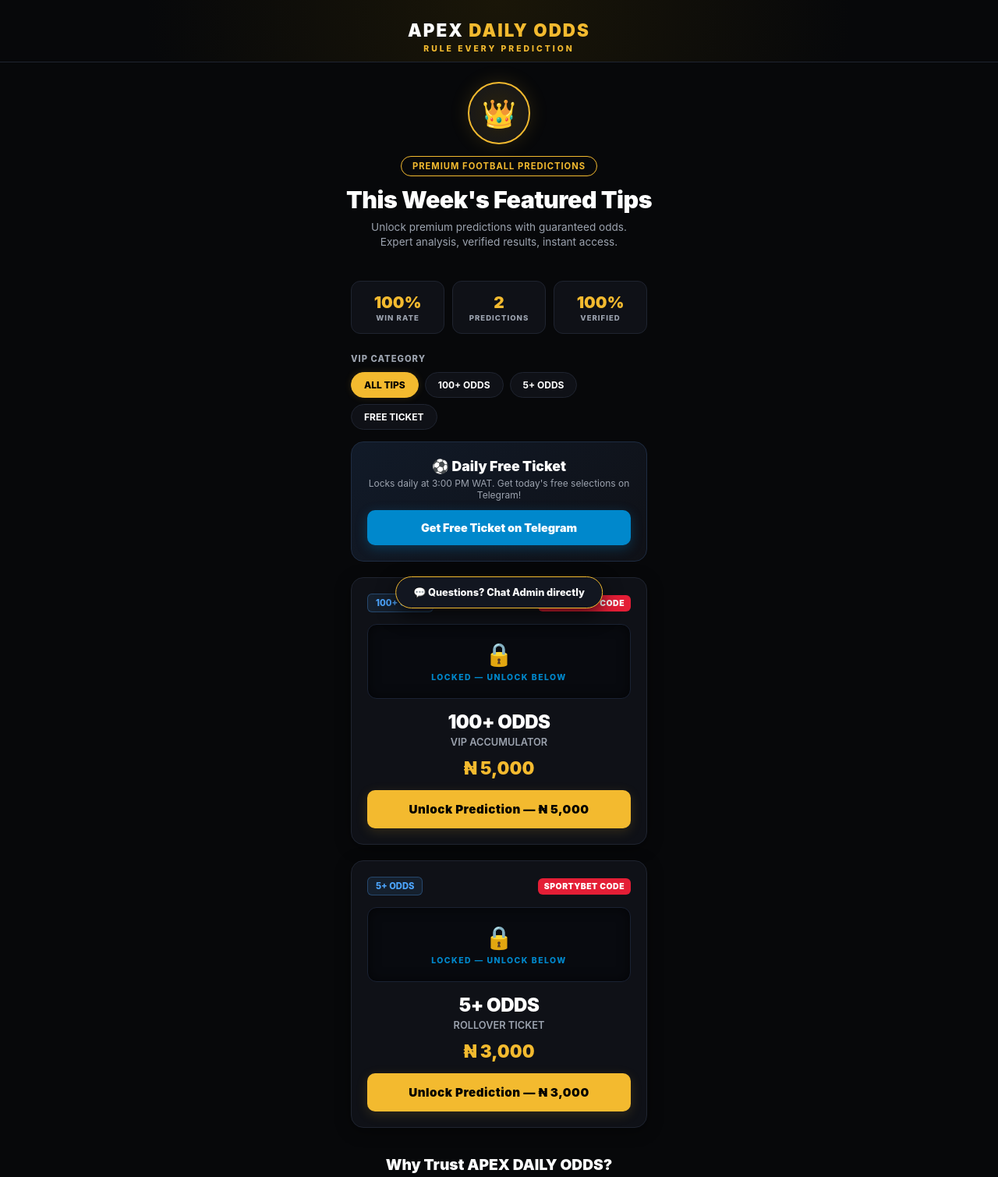
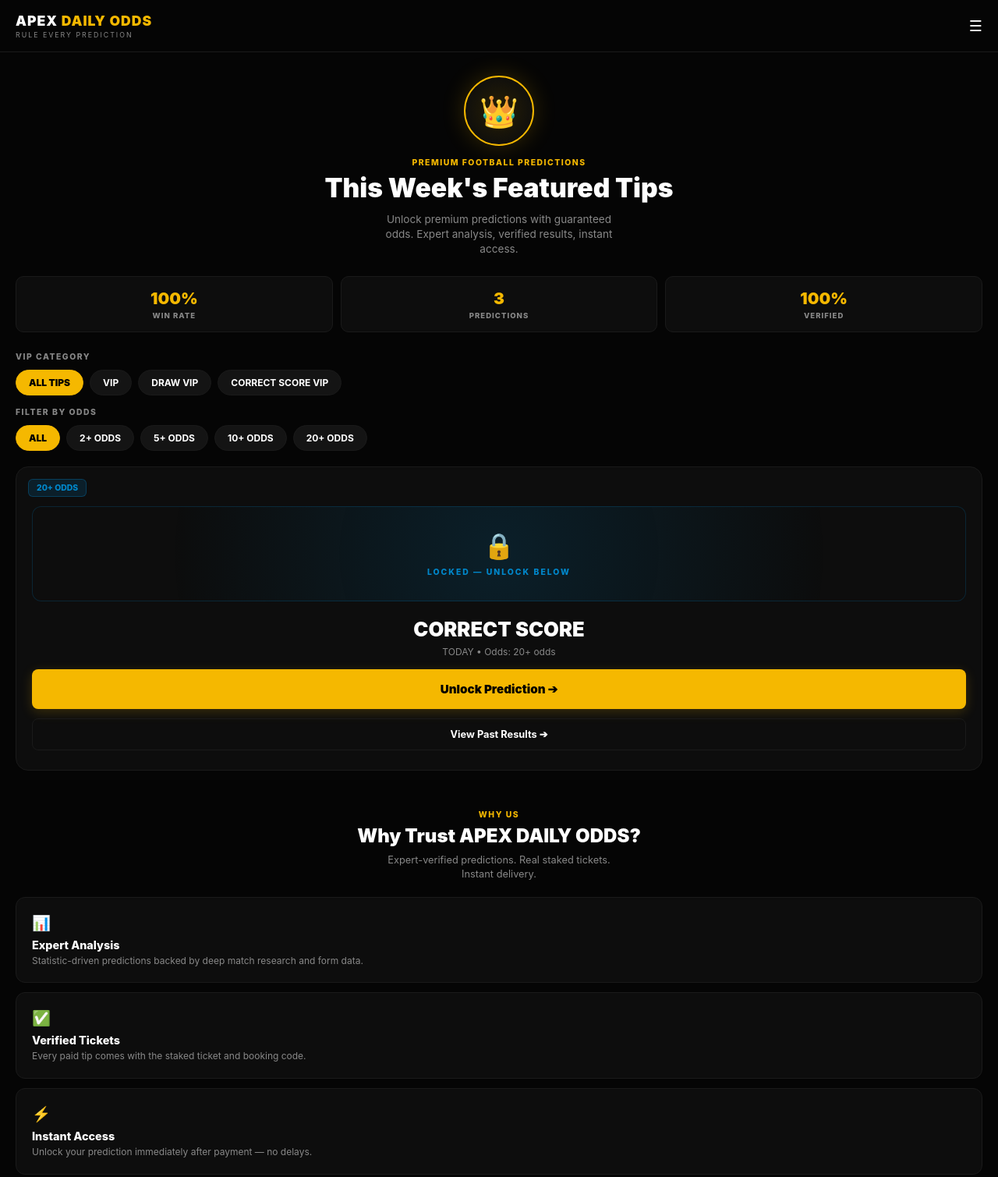
Before and after one commit to eehoida4-cell/apex-daily-odds-server, a website: page index.html in a window 1280 px wide. Shown: the top 1509 px of the page at 78% size. Drawn offline with Linux system fonts and the light colour scheme.

Commit message:
Update index.html

```diff
--- a/index.html
+++ b/index.html
@@ -6,294 +6,187 @@
   <title>Apex Daily Odds — Rule Every Prediction</title>
   <style>
     :root {
-      --bg-dark: #07080a;
-      --card-bg: #0f1117;
-      --accent-gold: #f3ba2f;
-      --gold-glow: rgba(243, 186, 47, 0.15);
-      --text-main: #ffffff;
-      --text-sub: #9ca3af;
-      --border-color: #1f2430;
-      --sporty-red: #e41e36;
+      --bg-color: #050505;
+      --card-bg: #0d0d0d;
+      --accent-gold: #f5b800;
+      --gold-glow: rgba(245, 184, 0, 0.2);
+      --text-white: #ffffff;
+      --text-muted: #888888;
+      --border-dark: #1a1a1a;
+      --pill-bg: #141414;
       --lock-blue: #0088cc;
     }
 
-    * { box-sizing: border-box; margin: 0; padding: 0; font-family: -apple-system, BlinkMacSystemFont, "Segoe UI", Roboto, Helvetica, Arial, sans-serif; }
-    body { background-color: var(--bg-dark); color: var(--text-main); padding-bottom: 90px; -webkit-font-smoothing: antialiased; }
+    * { box-sizing: border-box; margin: 0; padding: 0; font-family: -apple-system, BlinkMacSystemFont, "Segoe UI", Roboto, sans-serif; }
+    body { background-color: var(--bg-color); color: var(--text-white); padding-bottom: 80px; }
 
-    /* Header & Branding */
-    header { text-align: center; padding: 25px 20px 10px 20px; border-bottom: 1px solid var(--border-color); background: radial-gradient(circle at top, #1a1608 0%, var(--bg-dark) 70%); }
-    .logo { font-size: 1.4rem; font-weight: 900; letter-spacing: 2px; color: #fff; text-transform: uppercase; }
-    .logo span { color: var(--accent-gold); }
-    .motto { font-size: 0.65rem; color: var(--accent-gold); letter-spacing: 3px; font-weight: 800; text-transform: uppercase; margin-top: 4px; }
+    /* Top Nav Bar */
+    nav { display: flex; justify-content: space-between; align-items: center; padding: 16px 20px; border-bottom: 1px solid var(--border-dark); }
+    .brand-title { font-size: 1.1rem; font-weight: 900; letter-spacing: 1px; text-transform: uppercase; }
+    .brand-title span { color: var(--accent-gold); }
+    .brand-motto { font-size: 0.55rem; color: var(--text-muted); letter-spacing: 2px; text-transform: uppercase; margin-top: 2px; }
+    .menu-icon { font-size: 1.2rem; cursor: pointer; color: var(--text-white); }
 
-    /* Central Crest Emblem */
-    .crest-container { text-align: center; margin: 25px 0 15px 0; }
-    .crest-icon { width: 80px; height: 80px; background: radial-gradient(circle, #2a220c 0%, #12141c 100%); border: 2px solid var(--accent-gold); border-radius: 50%; display: inline-flex; align-items: center; justify-content: center; font-size: 2.2rem; box-shadow: 0 0 25px var(--gold-glow); }
+    /* Central Gold Crest */
+    .crest-wrapper { text-align: center; margin: 30px 0 15px 0; }
+    .crest-circle { width: 90px; height: 90px; border-radius: 50%; border: 2px solid var(--accent-gold); display: inline-flex; align-items: center; justify-content: center; font-size: 2.5rem; background: radial-gradient(circle, rgba(245,184,0,0.15) 0%, rgba(13,13,13,1) 80%); box-shadow: 0 0 30px var(--gold-glow); }
 
-    /* Hero Section */
-    .hero { text-align: center; padding: 0 20px 20px 20px; }
-    .badge-pill { display: inline-block; border: 1px solid var(--accent-gold); color: var(--accent-gold); font-size: 0.7rem; padding: 5px 14px; border-radius: 20px; margin-bottom: 12px; font-weight: 700; letter-spacing: 1px; }
-    .hero h1 { font-size: 1.9rem; font-weight: 900; margin-bottom: 8px; letter-spacing: -0.5px; }
-    .hero p { color: var(--text-sub); font-size: 0.85rem; max-width: 360px; margin: 0 auto; line-height: 1.4; }
+    /* Hero Headline */
+    .hero { text-align: center; padding: 0 20px; }
+    .hero-tag { font-size: 0.65rem; color: var(--accent-gold); font-weight: 800; letter-spacing: 1.5px; text-transform: uppercase; margin-bottom: 8px; }
+    .hero-title { font-size: 2.1rem; font-weight: 900; line-height: 1.1; margin-bottom: 12px; }
+    .hero-sub { font-size: 0.85rem; color: var(--text-muted); line-height: 1.4; max-width: 320px; margin: 0 auto; }
 
-    /* Metrics Grid */
-    .metrics-grid { display: grid; grid-template-columns: repeat(3, 1fr); gap: 10px; max-width: 420px; margin: 20px auto; padding: 0 20px; }
-    .metric-card { background: var(--card-bg); border: 1px solid var(--border-color); border-radius: 12px; padding: 14px 5px; text-align: center; }
-    .metric-card h3 { color: var(--accent-gold); font-size: 1.3rem; font-weight: 900; margin-bottom: 2px; }
-    .metric-card p { font-size: 0.6rem; color: var(--text-sub); font-weight: 800; letter-spacing: 1px; }
+    /* Win Stats Grid */
+    .stats-grid { display: grid; grid-template-columns: repeat(3, 1fr); gap: 10px; padding: 0 20px; margin: 25px 0; }
+    .stat-card { background: var(--card-bg); border: 1px solid var(--border-dark); border-radius: 10px; padding: 15px 5px; text-align: center; }
+    .stat-num { font-size: 1.3rem; font-weight: 900; color: var(--accent-gold); }
+    .stat-label { font-size: 0.6rem; color: var(--text-muted); font-weight: 800; letter-spacing: 1px; margin-top: 4px; }
 
-    /* Filter Pills */
-    .filters-section { max-width: 420px; margin: 25px auto 15px auto; padding: 0 20px; }
-    .filter-label { font-size: 0.7rem; color: var(--text-sub); font-weight: 800; letter-spacing: 1px; margin-bottom: 10px; }
-    .pills-group { display: flex; flex-wrap: wrap; gap: 8px; margin-bottom: 15px; }
-    .pill-btn { background: var(--card-bg); border: 1px solid var(--border-color); color: var(--text-main); padding: 8px 16px; border-radius: 20px; font-size: 0.75rem; font-weight: 700; cursor: pointer; transition: all 0.2s; }
-    .pill-btn.active { background: var(--accent-gold); color: #000; border-color: var(--accent-gold); font-weight: 800; box-shadow: 0 0 10px var(--gold-glow); }
+    /* Category & Odds Filters */
+    .filter-group { padding: 0 20px; margin-bottom: 20px; }
+    .filter-heading { font-size: 0.65rem; color: var(--text-muted); font-weight: 800; letter-spacing: 1.5px; margin-bottom: 10px; text-transform: uppercase; }
+    .pills-row { display: flex; flex-wrap: wrap; gap: 8px; margin-bottom: 15px; }
+    .pill { background: var(--pill-bg); border: 1px solid var(--border-dark); color: var(--text-white); padding: 8px 16px; border-radius: 20px; font-size: 0.75rem; font-weight: 700; cursor: pointer; }
+    .pill.active { background: var(--accent-gold); color: #000; border-color: var(--accent-gold); font-weight: 900; }
 
-    /* Ticket Container & Cards */
-    .tickets-container { max-width: 420px; margin: 0 auto; padding: 0 20px; }
+    /* Main Lock Card */
+    .feed-container { padding: 0 20px; }
+    .lock-card { background: var(--card-bg); border: 1px solid var(--border-dark); border-radius: 16px; padding: 25px 20px; text-align: center; position: relative; margin-bottom: 30px; }
+    .badge-odds { position: absolute; top: 15px; left: 15px; background: rgba(0, 136, 204, 0.15); color: #0088cc; border: 1px solid rgba(0, 136, 204, 0.3); font-size: 0.65rem; padding: 4px 10px; border-radius: 6px; font-weight: 800; }
 
-    .ticket-card { background: var(--card-bg); border: 1px solid var(--border-color); border-radius: 16px; padding: 20px; margin-bottom: 20px; text-align: center; position: relative; box-shadow: 0 4px 20px rgba(0,0,0,0.4); }
-    .card-badge-row { display: flex; justify-content: space-between; align-items: center; margin-bottom: 15px; }
-    .odds-tag { background: rgba(77, 166, 255, 0.1); color: #4da6ff; border: 1px solid rgba(77, 166, 255, 0.3); font-size: 0.7rem; padding: 4px 10px; border-radius: 6px; font-weight: 800; }
-    .bookie-tag { background: var(--sporty-red); color: #fff; font-size: 0.65rem; padding: 4px 8px; border-radius: 6px; font-weight: 900; letter-spacing: 0.5px; }
+    .glow-lock-box { background: radial-gradient(circle, rgba(0,136,204,0.15) 0%, rgba(5,5,5,0) 70%); border: 1px solid rgba(0, 136, 204, 0.2); border-radius: 12px; padding: 30px 20px; margin: 25px 0 20px 0; }
+    .glow-lock-icon { font-size: 2rem; margin-bottom: 8px; }
+    .glow-lock-text { font-size: 0.65rem; color: var(--lock-blue); letter-spacing: 2px; font-weight: 800; }
 
-    .lock-box { background: #080a0f; border: 1px solid #1a2233; border-radius: 12px; padding: 20px; margin-bottom: 15px; box-shadow: inset 0 0 15px rgba(0,0,0,0.6); }
-    .lock-icon { font-size: 1.8rem; margin-bottom: 6px; }
-    .lock-text { font-size: 0.65rem; color: var(--lock-blue); letter-spacing: 1.5px; font-weight: 800; text-transform: uppercase; }
+    .card-title { font-size: 1.6rem; font-weight: 900; margin-bottom: 6px; }
+    .card-date { font-size: 0.75rem; color: var(--text-muted); margin-bottom: 15px; }
 
-    .ticket-title { font-size: 1.5rem; font-weight: 900; margin-bottom: 4px; letter-spacing: -0.5px; }
-    .ticket-sub { color: var(--text-sub); font-size: 0.8rem; margin-bottom: 12px; font-weight: 600; }
-    .ticket-price { font-size: 1.4rem; font-weight: 900; color: var(--accent-gold); margin-bottom: 15px; }
+    .btn-unlock { width: 100%; background: var(--accent-gold); color: #000; font-weight: 900; border: none; padding: 16px; border-radius: 8px; font-size: 0.95rem; cursor: pointer; text-decoration: none; display: block; margin-bottom: 12px; box-shadow: 0 4px 15px var(--gold-glow); }
+    .btn-past { width: 100%; background: transparent; border: 1px solid var(--border-dark); color: var(--text-white); font-weight: 700; padding: 12px; border-radius: 8px; font-size: 0.8rem; cursor: pointer; text-decoration: none; display: block; }
 
-    .btn-unlock { width: 100%; background: var(--accent-gold); color: #000; font-weight: 900; border: none; padding: 15px; border-radius: 10px; font-size: 0.95rem; cursor: pointer; letter-spacing: 0.5px; box-shadow: 0 4px 15px var(--gold-glow); }
-    .btn-unlock:active { transform: scale(0.98); }
+    /* Why Trust ONELORD Style */
+    .why-trust { padding: 20px; text-align: center; }
+    .why-tag { font-size: 0.65rem; color: var(--accent-gold); font-weight: 800; letter-spacing: 1.5px; margin-bottom: 6px; }
+    .why-title { font-size: 1.5rem; font-weight: 900; margin-bottom: 8px; }
+    .why-sub { font-size: 0.8rem; color: var(--text-muted); max-width: 300px; margin: 0 auto 20px auto; line-height: 1.4; }
 
-    /* Free Ticket Card */
-    .free-card { background: linear-gradient(135deg, #111a28, #0f1117); border: 1px solid #1e2c42; border-radius: 16px; padding: 20px; text-align: center; margin-bottom: 20px; }
-    .btn-free { width: 100%; background: #0088cc; color: #fff; font-weight: 900; border: none; padding: 14px; border-radius: 10px; font-size: 0.9rem; cursor: pointer; text-decoration: none; display: inline-block; margin-top: 12px; box-shadow: 0 4px 15px rgba(0, 136, 204, 0.3); }
+    .feature-card { background: var(--card-bg); border: 1px solid var(--border-dark); border-radius: 12px; padding: 20px; text-align: left; margin-bottom: 12px; }
+    .feature-icon { font-size: 1.2rem; color: var(--accent-gold); margin-bottom: 8px; }
+    .feature-card h4 { font-size: 0.9rem; font-weight: 800; margin-bottom: 4px; }
+    .feature-card p { font-size: 0.75rem; color: var(--text-muted); line-height: 1.3; }
 
-    /* Why Trust Us Section */
-    .trust-section { max-width: 420px; margin: 35px auto 20px auto; padding: 0 20px; }
-    .trust-title { text-align: center; font-size: 1.2rem; font-weight: 900; margin-bottom: 15px; }
-    .trust-card { background: var(--card-bg); border: 1px solid var(--border-color); border-radius: 12px; padding: 15px; margin-bottom: 10px; display: flex; align-items: center; gap: 12px; }
-    .trust-icon { font-size: 1.4rem; color: var(--accent-gold); }
-    .trust-text h4 { font-size: 0.85rem; font-weight: 800; margin-bottom: 2px; }
-    .trust-text p { font-size: 0.75rem; color: var(--text-sub); line-height: 1.3; }
-
-    /* Floating Support Button */
-    .float-support { position: fixed; bottom: 20px; left: 50%; transform: translateX(-50%); background: #121620; border: 1px solid var(--accent-gold); color: #fff; padding: 12px 22px; border-radius: 30px; font-size: 0.8rem; font-weight: 800; text-decoration: none; box-shadow: 0 8px 25px rgba(0,0,0,0.7); z-index: 99; display: flex; align-items: center; gap: 8px; }
-
-    /* Payment Modal */
-    .modal-overlay { display: none; position: fixed; top: 0; left: 0; width: 100%; height: 100%; background: rgba(0,0,0,0.9); z-index: 1000; justify-content: center; align-items: center; padding: 20px; backdrop-filter: blur(5px); }
-    .modal-content { background: var(--card-bg); border: 1px solid var(--accent-gold); border-radius: 16px; width: 100%; max-width: 380px; padding: 25px; box-shadow: 0 0 30px var(--gold-glow); }
-    .modal-title { color: var(--accent-gold); font-size: 1.3rem; font-weight: 900; text-align: center; margin-bottom: 15px; }
-
-    .bank-card { background: #080a0f; border: 1px solid var(--border-color); padding: 14px; border-radius: 10px; margin-bottom: 15px; font-size: 0.85rem; line-height: 1.6; }
-    .bank-card strong { color: var(--accent-gold); }
-
-    .form-group { margin-bottom: 12px; text-align: left; }
-    .form-group label { display: block; font-size: 0.7rem; color: var(--text-sub); font-weight: 700; margin-bottom: 5px; text-transform: uppercase; }
-    .form-group input { width: 100%; background: #080a0f; border: 1px solid var(--border-color); color: #fff; padding: 12px; border-radius: 8px; font-size: 0.85rem; outline: none; }
-    .form-group input:focus { border-color: var(--accent-gold); }
-
-    .btn-submit { width: 100%; background: var(--accent-gold); color: #000; font-weight: 900; border: none; padding: 14px; border-radius: 8px; font-size: 0.9rem; cursor: pointer; margin-top: 10px; }
-    .btn-cancel { width: 100%; background: transparent; color: var(--text-sub); border: none; padding: 10px; font-size: 0.8rem; cursor: pointer; margin-top: 5px; font-weight: 700; }
+    /* Footer CTA */
+    .footer-cta { text-align: center; padding: 30px 20px 20px 20px; border-top: 1px solid var(--border-dark); margin-top: 20px; }
+    .btn-create { width: 100%; background: var(--accent-gold); color: #000; font-weight: 900; padding: 15px; border-radius: 8px; text-decoration: none; display: block; margin-bottom: 10px; font-size: 0.85rem; letter-spacing: 0.5px; }
+    .btn-record { width: 100%; background: transparent; border: 1px solid var(--border-dark); color: var(--text-white); font-weight: 800; padding: 15px; border-radius: 8px; text-decoration: none; display: block; font-size: 0.85rem; }
   </style>
 </head>
 <body>
 
-  <!-- Header -->
-  <header>
-    <div class="logo">APEX <span>DAILY ODDS</span></div>
-    <div class="motto">RULE EVERY PREDICTION</div>
-  </header>
+  <!-- Navigation -->
+  <nav>
+    <div>
+      <div class="brand-title">APEX <span>DAILY ODDS</span></div>
+      <div class="brand-motto">RULE EVERY PREDICTION</div>
+    </div>
+    <div class="menu-icon">☰</div>
+  </nav>
 
-  <!-- Crest Emblem -->
-  <div class="crest-container">
-    <div class="crest-icon">👑</div>
+  <!-- Central Crest -->
+  <div class="crest-wrapper">
+    <div class="crest-circle">👑</div>
   </div>
 
-  <!-- Hero Section -->
+  <!-- Hero Title -->
   <section class="hero">
-    <div class="badge-pill">PREMIUM FOOTBALL PREDICTIONS</div>
-    <h1>This Week's Featured Tips</h1>
-    <p>Unlock premium predictions with guaranteed odds. Expert analysis, verified results, instant access.</p>
+    <div class="hero-tag">PREMIUM FOOTBALL PREDICTIONS</div>
+    <h1 class="hero-title">This Week's Featured Tips</h1>
+    <p class="hero-sub">Unlock premium predictions with guaranteed odds. Expert analysis, verified results, instant access.</p>
   </section>
 
-  <!-- Metrics Grid -->
-  <div class="metrics-grid">
-    <div class="metric-card"><h3>100%</h3><p>WIN RATE</p></div>
-    <div class="metric-card"><h3>2</h3><p>PREDICTIONS</p></div>
-    <div class="metric-card"><h3>100%</h3><p>VERIFIED</p></div>
+  <!-- Stat Cards -->
+  <div class="stats-grid">
+    <div class="stat-card"><div class="stat-num">100%</div><div class="stat-label">WIN RATE</div></div>
+    <div class="stat-card"><div class="stat-num">3</div><div class="stat-label">PREDICTIONS</div></div>
+    <div class="stat-card"><div class="stat-num">100%</div><div class="stat-label">VERIFIED</div></div>
   </div>
 
-  <!-- Filter Pills -->
-  <div class="filters-section">
-    <div class="filter-label">VIP CATEGORY</div>
-    <div class="pills-group">
-      <button class="pill-btn active">ALL TIPS</button>
-      <button class="pill-btn">100+ ODDS</button>
-      <button class="pill-btn">5+ ODDS</button>
-      <button class="pill-btn">FREE TICKET</button>
+  <!-- Categories & Odds Filter -->
+  <div class="filter-group">
+    <div class="filter-heading">VIP CATEGORY</div>
+    <div class="pills-row">
+      <button class="pill active">ALL TIPS</button>
+      <button class="pill">VIP</button>
+      <button class="pill">DRAW VIP</button>
+      <button class="pill">CORRECT SCORE VIP</button>
+    </div>
+
+    <div class="filter-heading">FILTER BY ODDS</div>
+    <div class="pills-row">
+      <button class="pill active">ALL</button>
+      <button class="pill">2+ ODDS</button>
+      <button class="pill">5+ ODDS</button>
+      <button class="pill">10+ ODDS</button>
+      <button class="pill">20+ ODDS</button>
     </div>
   </div>
 
-  <!-- Tickets Container -->
-  <div class="tickets-container">
+  <!-- Feed Cards -->
+  <div class="feed-container">
 
-    <!-- Free Ticket Card -->
-    <div class="free-card">
-      <h3 style="margin-bottom: 4px; font-size: 1.1rem; font-weight: 900;">⚽ Daily Free Ticket</h3>
-      <p style="font-size: 0.75rem; color: var(--text-sub);">Locks daily at 3:00 PM WAT. Get today's free selections on Telegram!</p>
-      <a href="https://t.me/ApexTicketMaster_bot?start=get_free_ticket" target="_blank" class="btn-free">Get Free Ticket on Telegram</a>
-    </div>
+    <!-- Locked Card -->
+    <div class="lock-card">
+      <div class="badge-odds">20+ ODDS</div>
 
-    <!-- 100+ Odds (VIP Slip) -->
-    <div class="ticket-card">
-      <div class="card-badge-row">
-        <span class="odds-tag">100+ ODDS</span>
-        <span class="bookie-tag">SPORTYBET CODE</span>
+      <div class="glow-lock-box">
+        <div class="glow-lock-icon">🔒</div>
+        <div class="glow-lock-text">LOCKED — UNLOCK BELOW</div>
       </div>
-      <div class="lock-box">
-        <div class="lock-icon">🔒</div>
-        <div class="lock-text">LOCKED — UNLOCK BELOW</div>
-      </div>
-      <div class="ticket-title">100+ ODDS</div>
-      <div class="ticket-sub">VIP ACCUMULATOR</div>
-      <div class="ticket-price">₦ 5,000</div>
-      <button type="button" class="btn-unlock" onclick="openCheckout('100+ ODDS (VIP Slip)', '5000')">Unlock Prediction — ₦ 5,000</button>
-    </div>
 
-    <!-- 5+ Odds (Rollover) -->
-    <div class="ticket-card">
-      <div class="card-badge-row">
-        <span class="odds-tag">5+ ODDS</span>
-        <span class="bookie-tag">SPORTYBET CODE</span>
-      </div>
-      <div class="lock-box">
-        <div class="lock-icon">🔒</div>
-        <div class="lock-text">LOCKED — UNLOCK BELOW</div>
-      </div>
-      <div class="ticket-title">5+ ODDS</div>
-      <div class="ticket-sub">ROLLOVER TICKET</div>
-      <div class="ticket-price">₦ 3,000</div>
-      <button type="button" class="btn-unlock" onclick="openCheckout('5+ ODDS (Rollover)', '3000')">Unlock Prediction — ₦ 3,000</button>
+      <div class="card-title">CORRECT SCORE</div>
+      <div class="card-date">TODAY • Odds: 20+ odds</div>
+
+      <a href="https://t.me/ApexDailyOddsHQ" target="_blank" class="btn-unlock">Unlock Prediction ➔</a>
+      <a href="https://t.me/ApexDailyOddsHQ" target="_blank" class="btn-past">View Past Results ➔</a>
     </div>
 
   </div>
 
-  <!-- Why Trust Us Section -->
-  <div class="trust-section">
-    <div class="trust-title">Why Trust APEX DAILY ODDS?</div>
-    <div class="trust-card">
-      <div class="trust-icon">📊</div>
-      <div class="trust-text">
-        <h4>Expert Analysis</h4>
-        <p>Statistic-driven predictions backed by deep match research and form data.</p>
-      </div>
+  <!-- Why Trust Us -->
+  <div class="why-trust">
+    <div class="why-tag">WHY US</div>
+    <div class="why-title">Why Trust APEX DAILY ODDS?</div>
+    <div class="why-sub">Expert-verified predictions. Real staked tickets. Instant delivery.</div>
+
+    <div class="feature-card">
+      <div class="feature-icon">📊</div>
+      <h4>Expert Analysis</h4>
+      <p>Statistic-driven predictions backed by deep match research and form data.</p>
     </div>
-    <div class="trust-card">
-      <div class="trust-icon">✅</div>
-      <div class="trust-text">
-        <h4>Verified Tickets</h4>
-        <p>Every paid tip comes with the staked ticket and direct booking code.</p>
-      </div>
+
+    <div class="feature-card">
+      <div class="feature-icon">✅</div>
+      <h4>Verified Tickets</h4>
+      <p>Every paid tip comes with the staked ticket and booking code.</p>
     </div>
-    <div class="trust-card">
-      <div class="trust-icon">⚡</div>
-      <div class="trust-text">
-        <h4>Instant Delivery</h4>
-        <p>Unlock your prediction immediately via Telegram after payment verification.</p>
-      </div>
+
+    <div class="feature-card">
+      <div class="feature-icon">⚡</div>
+      <h4>Instant Access</h4>
+      <p>Unlock your prediction immediately after payment — no delays.</p>
     </div>
   </div>
 
-  <!-- Floating Direct Admin Button -->
-  <a href="https://t.me/ApexDailyOddsHQ" target="_blank" class="float-support">
-    💬 Questions? Chat Admin directly
-  </a>
+  <!-- Bottom CTA Footer -->
+  <div class="footer-cta">
+    <div class="why-tag" style="margin-bottom: 4px;">GET STARTED</div>
+    <div class="why-title" style="margin-bottom: 6px;">Ready to Bet With Confidence?</div>
+    <div class="why-sub" style="margin-bottom: 20px;">Join thousands of bettors winning consistently with expert APEX tips.</div>
 
-  <!-- Payment Modal -->
-  <div class="modal-overlay" id="checkoutModal">
-    <div class="modal-content">
-      <div class="modal-title">Complete Payment</div>
-
-      <div class="bank-card">
-        <strong>Bank Name:</strong> PalmPay<br>
-        <strong>Account No:</strong> 9066989021<br>
-        <strong>Account Name:</strong> Blessings Eboh
-      </div>
-
-      <form id="paymentForm">
-        <input type="hidden" id="selectedAmount" value="">
-        <input type="hidden" id="selectedPlan" value="">
-
-        <div class="form-group">
-          <label>Your Full Name</label>
-          <input type="text" id="userName" placeholder="e.g. John Doe" required>
-        </div>
-
-        <div class="form-group">
-          <label>Telegram Username or Phone Number</label>
-          <input type="text" id="userTelegram" placeholder="@yourusername or 08012345678" required>
-        </div>
-
-        <div class="form-group">
-          <label>Payment Reference / Session ID</label>
-          <input type="text" id="userRef" placeholder="Paste transfer reference here" required>
-        </div>
-
-        <button type="submit" class="btn-submit">Submit Claim to Admin</button>
-        <button type="button" class="btn-cancel" onclick="closeCheckout()">Cancel</button>
-      </form>
-    </div>
+    <a href="https://t.me/ApexDailyOddsHQ" target="_blank" class="btn-create">JOIN TELEGRAM CHANNEL</a>
+    <a href="https://t.me/ApexDailyOddsHQ" target="_blank" class="btn-record">VIEW TRACK RECORD</a>
   </div>
 
-  <script>
-    function openCheckout(plan, price) {
-      document.getElementById('selectedPlan').value = plan;
-      document.getElementById('selectedAmount').value = price;
-      document.getElementById('checkoutModal').style.display = 'flex';
-    }
-
-    function closeCheckout() {
-      document.getElementById('checkoutModal').style.display = 'none';
-    }
-
-    document.getElementById('paymentForm').addEventListener('submit', async function(e) {
-      e.preventDefault();
-
-      const name = document.getElementById('userName').value;
-      const telegram = document.getElementById('userTelegram').value;
-      const reference = document.getElementById('userRef').value;
-      const amount = document.getElementById('selectedAmount').value;
-      const plan = document.getElementById('selectedPlan').value;
-
-      try {
-        const response = await fetch('/api/checkout', {
-          method: 'POST',
-          headers: { 'Content-Type': 'application/json' },
-          body: JSON.stringify({
-            name: name,
-            telegram: telegram,
-            reference: reference,
-            amount: `${amount} (${plan})`
-          })
-        });
-
-        const data = await response.json();
-
-        if (data.success) {
-          alert('Claim submitted successfully! Check your Telegram shortly for your code.');
-          closeCheckout();
-          document.getElementById('paymentForm').reset();
-        } else {
-          alert('Failed to submit claim. Please try again.');
-        }
-      } catch (err) {
-        alert('An error occurred. Please check your connection.');
-      }
-    });
-  </script>
 </body>
 </html>
```
